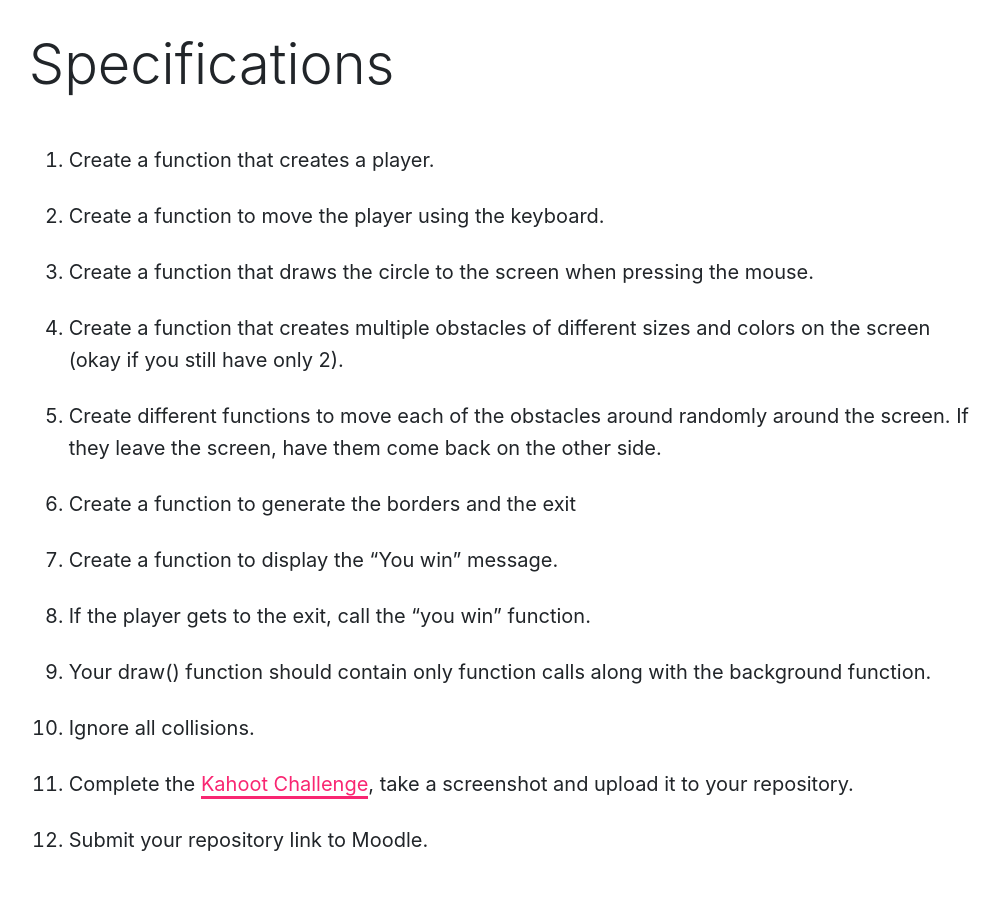
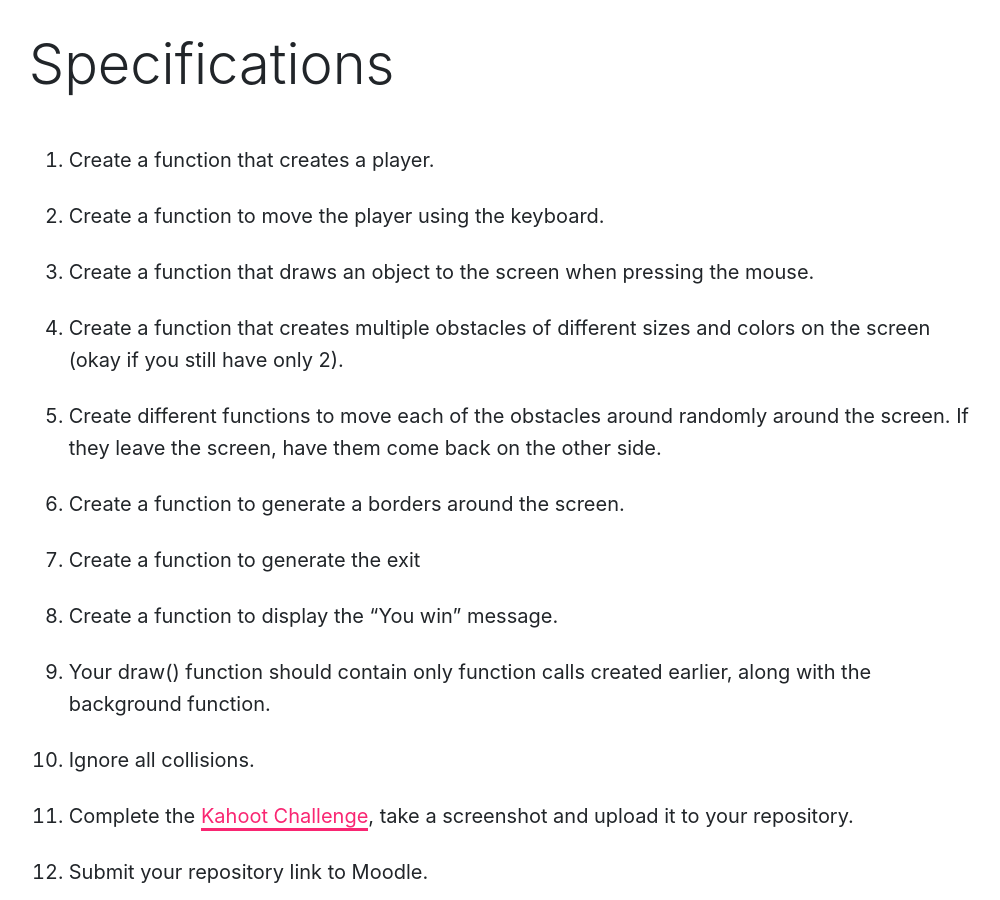
Before and after one commit to Montana-Media-Arts/MART120-Fall2022, a Jekyll site: the page built from modules/week-12/_posts/2017-01-30-homework.md, in a window 1280 px wide and 900 px high, scrolled down 867 px. Shown: the whole window, without its empty margins (135-1135 px from the left). Built offline with Jekyll 4.4.1, drawn with Linux system fonts in a browser that asks for light colours; nearby versions of some CDN libraries.

Commit message:
updated homework

```diff
--- a/modules/week-12/_posts/2017-01-30-homework.md
+++ b/modules/week-12/_posts/2017-01-30-homework.md
@@ -16,13 +16,13 @@ Here is an example for <a href="https://github.com/Montana-Media-Arts/120_Creati
 
 1. Create a function that creates a player.
 2. Create a function to move the player using the keyboard.
-3. Create a function that draws the circle to the screen when pressing the mouse.
+3. Create a function that draws an object to the screen when pressing the mouse.
 4. Create a function that creates multiple obstacles of different sizes and colors on the screen (okay if you still have only 2).
 5. Create different functions to move each of the obstacles around randomly around the screen.  If they leave the screen, have them come back on the other side.
-6. Create a function to generate the borders and the exit
-7. Create a function to display the "You win" message.
-8. If the player gets to the exit, call the "you win" function.
-9. Your draw() function should contain only function calls along with the background function.
+6. Create a function to generate a borders around the screen.
+7. Create a function to generate the exit
+8. Create a function to display the "You win" message.
+9. Your draw() function should contain only function calls created earlier, along with the background function.
 10. Ignore all collisions.
 11. Complete the <a href="https://kahoot.it/challenge/02111702?challenge-id=84387498-97d5-4d82-ae4e-eabb1c94cf58_1667685138051" target="_blank">Kahoot Challenge</a>, take a screenshot and upload it to your repository.
 12. Submit your repository link to Moodle.
```
Also changed, not shown: modules/week-14/_posts/2017-02-10-homework.md (+1 -1 lines).
